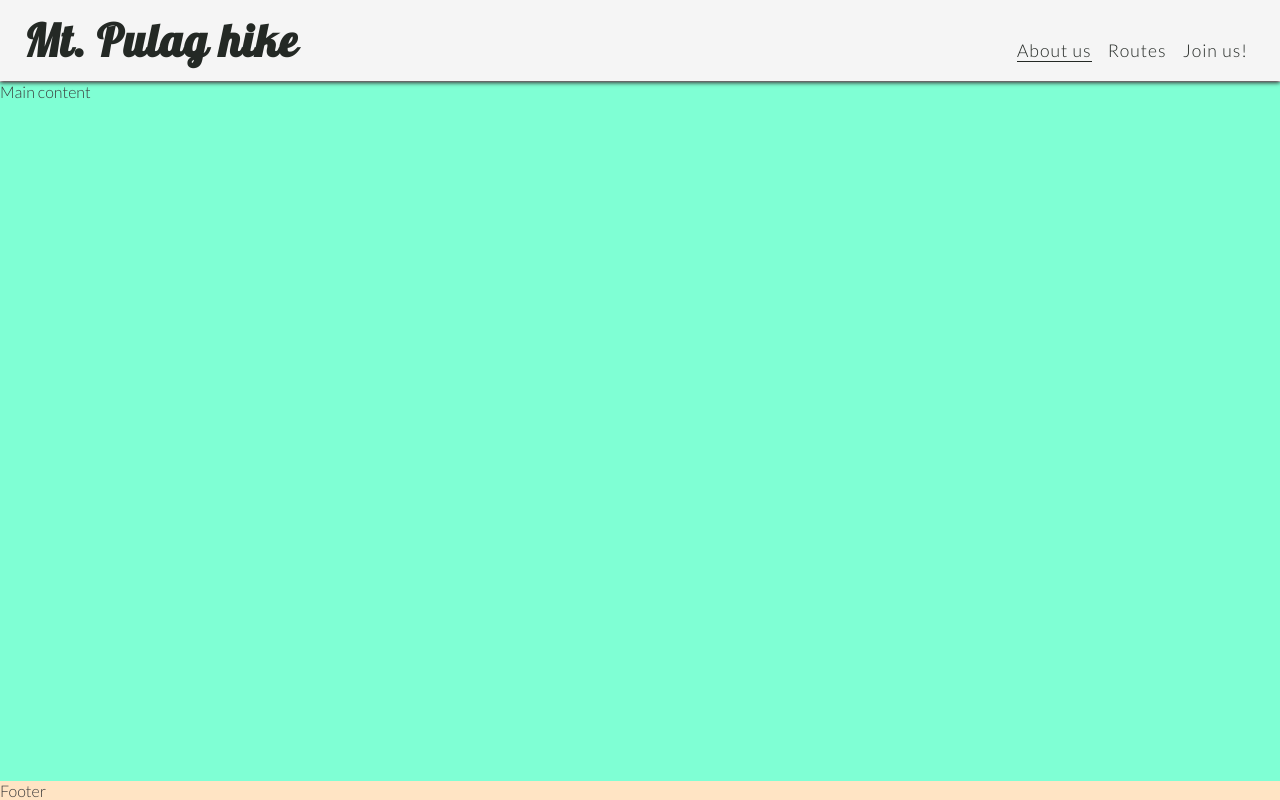
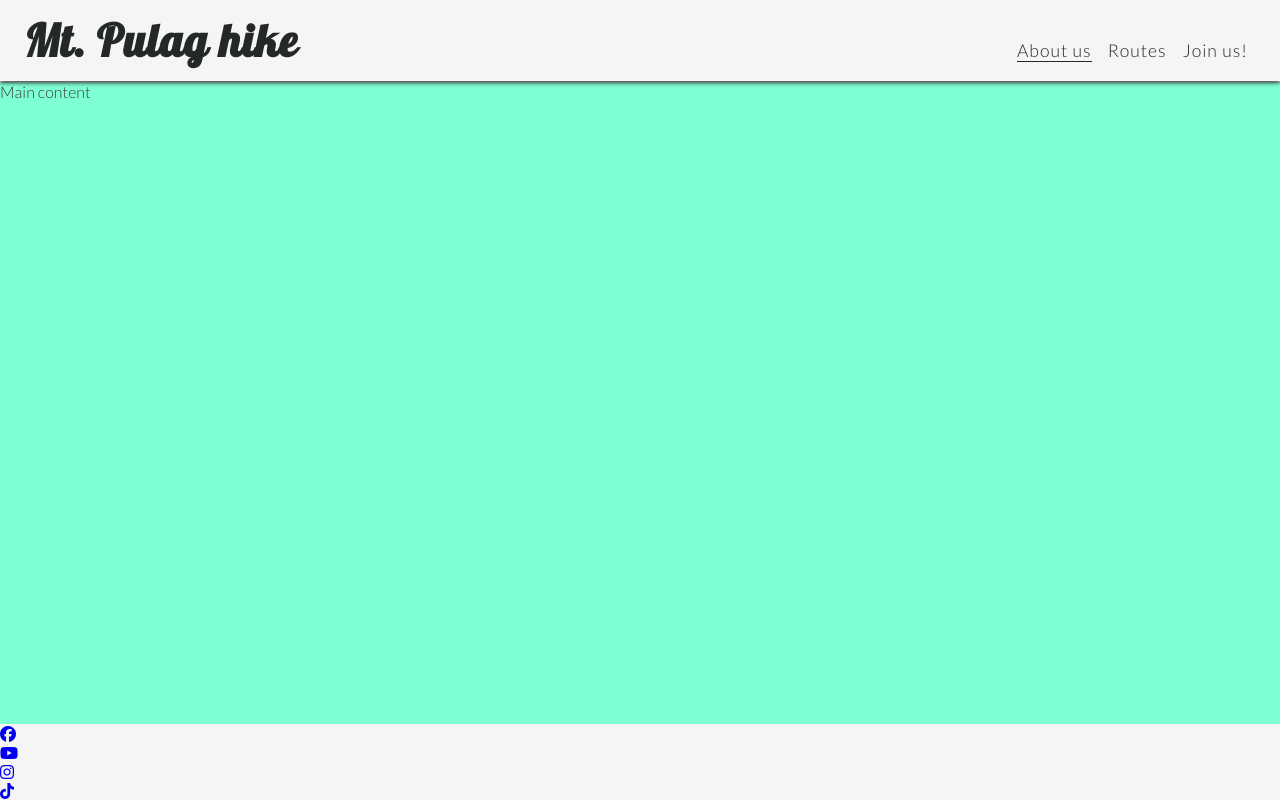
Before and after one commit to keelam13/hiking-mt-pulag, a plain HTML site: page index.html in a window 1280 px wide. Drawn offline with Linux system fonts and the light colour scheme.

Commit message:
Add font awesome and footer links to social medias

```diff
--- a/assets/css/style.css
+++ b/assets/css/style.css
@@ -90,7 +90,7 @@ main {
 
 /* Footer */
 footer {
-    background-color: bisque;
+    background-color: whitesmoke;
 }
 
 /* Media query: tablets and larger (768px and up) */
--- a/index.html
+++ b/index.html
@@ -30,6 +30,28 @@
     <!-- Main content -->
     <main>Main content</main>
     <!-- Footer -->
-     <footer>Footer</footer>
+     <footer>
+        <ul id="social-networks">
+            <li><a href="https://www.facebook.com" target="_blank" rel="noopener"
+                aria-label="Visit our facebook page (opens in a new tab)">
+                <i class="fa-brands fa-facebook"></i></a>
+            </li>
+            <li><a href="https://www.youtube.com" target="_blank" rel="noopener"
+                aria-label="Visit our youtube page (opens in a new tab)">
+                <i class="fa-brands fa-youtube"></i></a>
+            </li>
+            <li><a href="https://www.instagram.com" target="_blank" rel="noopener"
+                aria-label="Visit our instagram page (opens in a new tab)">
+                <i class="fa-brands fa-instagram"></i></a>
+            </li>
+            <li><a href="https://www.tiktok.com" target="_blank" rel="noopener"
+                aria-label="Visit our tiktok page (opens in a new tab)">
+                <i class="fa-brands fa-tiktok"></i></a>
+            </li>
+        </ul>
+     </footer>
+
+     <!-- Font Awesome kit-->
+     <script src="https://kit.fontawesome.com/ce2deac578.js" crossorigin="anonymous"></script>
 </body>
 </html>
```
